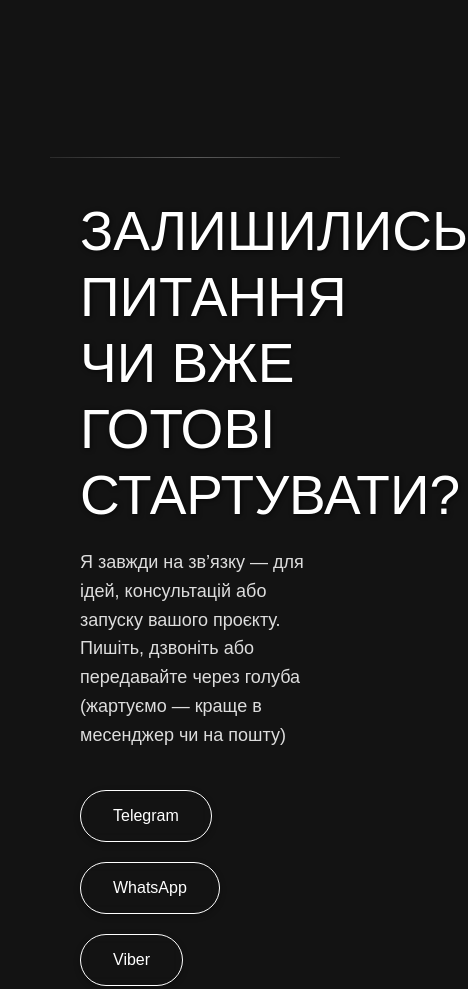
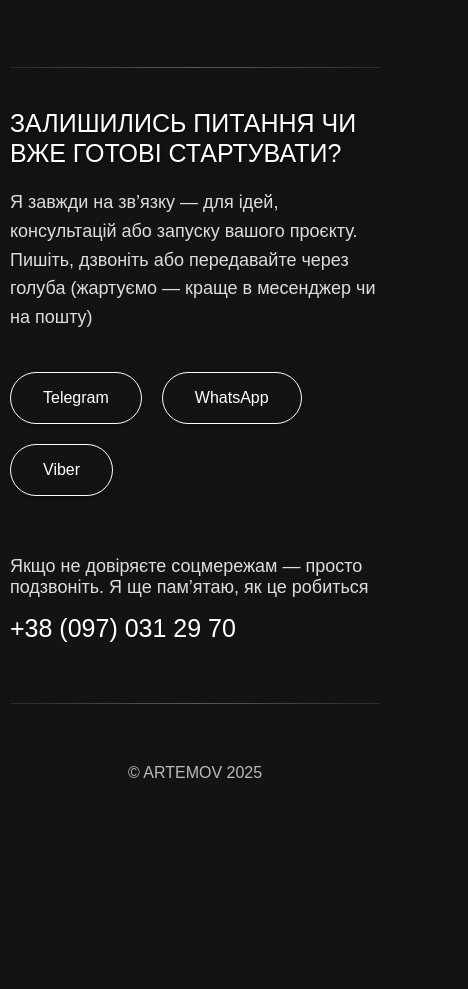
Before and after one commit to Ajwata/artomov-site, a plain HTML site: page index.html in a window 390 px wide. Shown: the part 5695-6684 px from the top of the page, 468 px wide, since content can reach past the window. After the commit the page ends 6507 px from the top, so only its background shows below. Drawn offline with Linux system fonts and the light colour scheme; a web font is replaced by a local one.

Commit message:
styles.css

```diff
--- a/css/styles.css
+++ b/css/styles.css
@@ -1054,7 +1054,17 @@ body, html {
     height: 16px;
   }
 
+  .contact-title {
+    padding: 0px;
+  }
+.contact-section {
+    padding: 10px;
+}
 
+.contact-title {
+
+    font-size: 25px;
+}
     .mobile-menu {
         position: fixed;
         top: 80px;
@@ -1358,6 +1368,23 @@ body, html {
         margin-left: 0;
         width: 320px;
     }
+
+  .contact-container{
+    padding: 0px;
+  }
+    .contact-section {
+    padding: 10px;
+    }
+
+    .contact-title {
+    font-size: 25px;
+    }
+
+    .contact-phone {
+        font-size: 25px;
+    }
+
+
 }
 
 /* Скрываем мобильное меню на десктопе */
```
